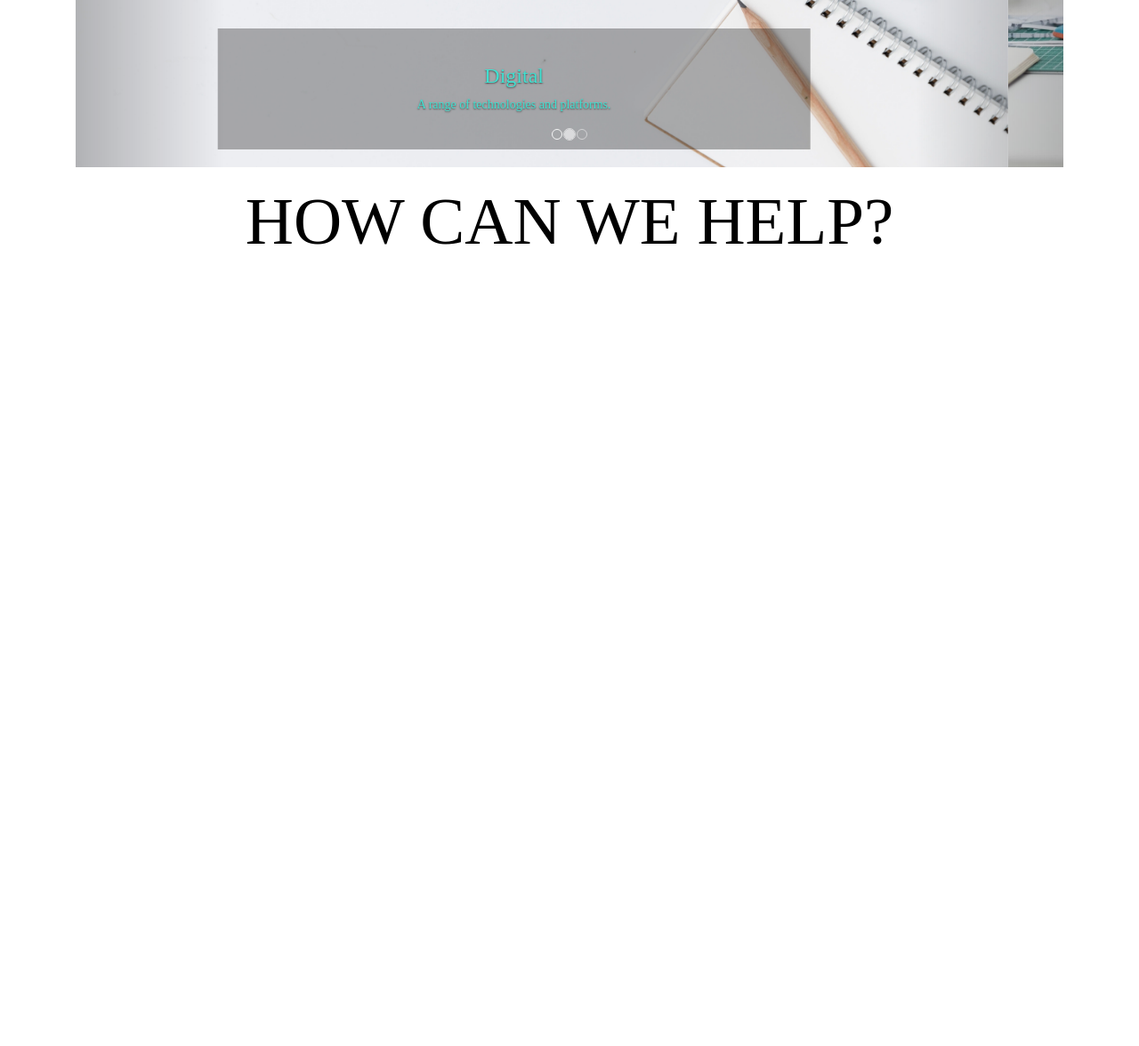
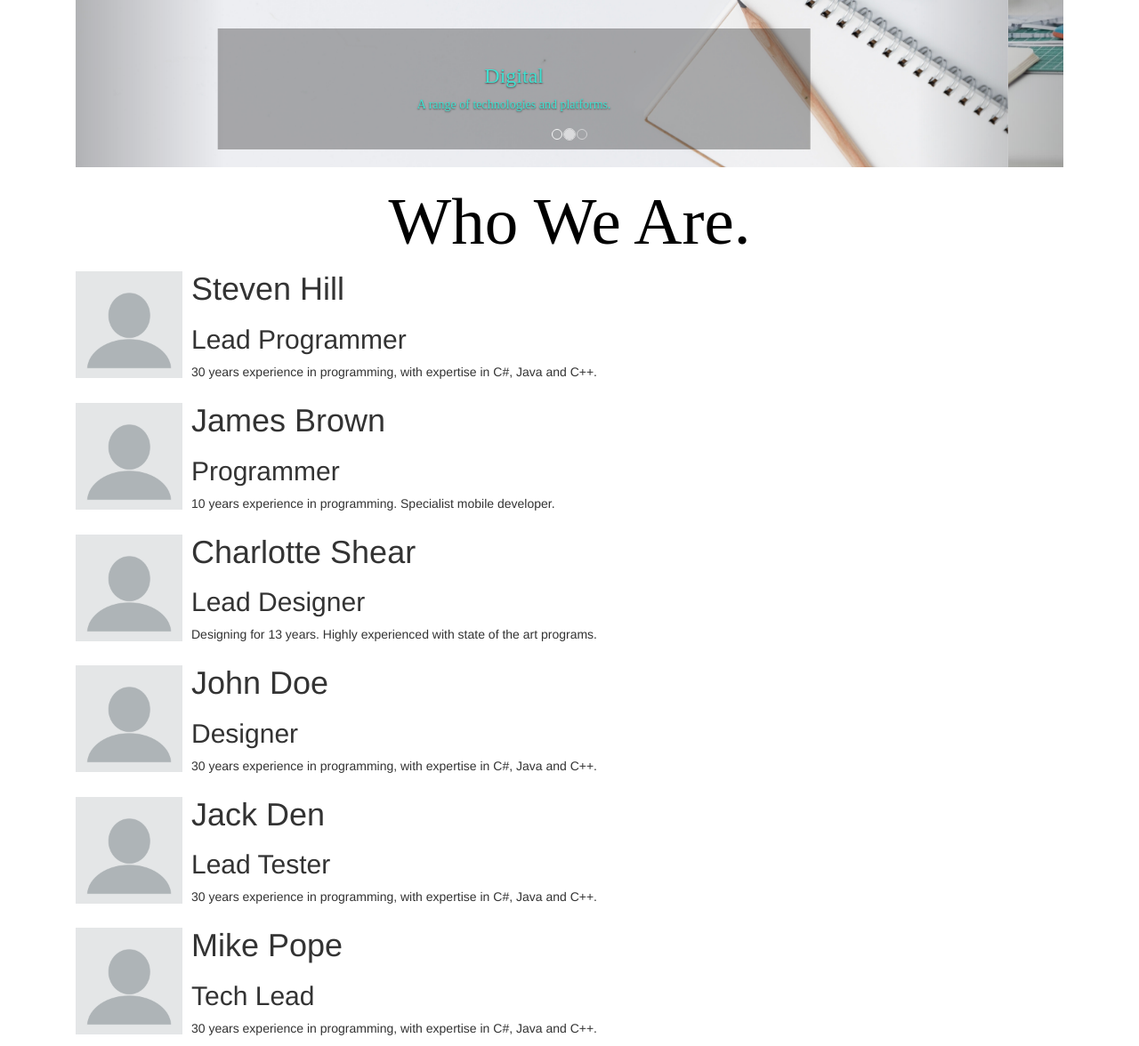
Before and after one commit to DannyRyman19/website, a plain HTML site: page index.html in a window 1280 px wide. Shown: the part 552-1728 px from the top of the page at 89% size. Before the commit the page ends 852 px from the top, so only its background shows below. Drawn offline with nearby package versions, Linux system fonts and the light colour scheme; a script that the page names is missing; a web font is replaced by a local one.

Commit message:
Added team section

```diff
--- a/index.html
+++ b/index.html
@@ -95,7 +95,70 @@
         </div>
       </div>
       <div class="container">
-        <h3 class="header">HOW CAN WE HELP?</h3>
-      </div>
+        <h1 class="header">Who We Are.</h1>
+        <div class="media">
+            <div class="media-left media-middle">
+              <img src="blankprofile.png" class="media-object" style="width:120px">
+            </div>
+            <div class="media-body">
+              <h1 class="media-heading">Steven Hill</h1>
+              <h2 class="media-sub-heading">Lead Programmer</h2>
+              <p>30 years experience in programming, with expertise in C#, Java and C++.</p>
+            </div>
+          </div>
+            <div class="media">
+                <div class="media-left media-middle">
+                    <img src="blankprofile.png" class="media-object" style="width:120px">
+                  </div>
+                  <div class="media-body">
+                    <h1 class="media-heading">James Brown</h1>
+                    <h2 class="media-sub-heading">Programmer</h2>
+                    <p>10 years experience in programming. Specialist mobile developer. </p>
+                  </div>
+            </div>
+          <div class="media">
+              <div class="media-left media-middle">
+                <img src="blankprofile.png" class="media-object" style="width:120px">
+              </div>
+              <div class="media-body">
+                <h1 class="media-heading">Charlotte Shear</h1>
+                <h2 class="media-sub-heading">Lead Designer</h2>
+                <p>Designing for 13 years. Highly experienced with state of the art programs.</p>
+              </div>
+            </div>
+          <div class="media">
+              <div class="media-left media-middle">
+                  <img src="blankprofile.png" class="media-object" style="width:120px">
+                </div>
+                <div class="media-body">
+                  <h1 class="media-heading">John Doe</h1>
+                  <h2 class="media-sub-heading">Designer</h2>
+                  <p>30 years experience in programming, with expertise in C#, Java and C++.</p>
+                </div>
+          </div>
+            <div class="media">
+                <div class="media-left media-middle">
+                  <img src="blankprofile.png" class="media-object" style="width:120px">
+                </div>
+                <div class="media-body">
+                  <h1 class="media-heading">Jack Den</h1>
+                  <h2 class="media-sub-heading">Lead Tester</h2>
+                  <p>30 years experience in programming, with expertise in C#, Java and C++.</p>
+                </div>
+              </div>
+              <div class="media">
+                  <div class="media-left media-middle">
+                      <img src="blankprofile.png" class="media-object" style="width:120px">
+                    </div>
+                    <div class="media-body">
+                      <h1 class="media-heading">Mike Pope</h1>
+                      <h2 class="media-sub-heading">Tech Lead</h2>
+                      <p>30 years experience in programming, with expertise in C#, Java and C++.</p>
+                    </div>
+              </div>
+
+
+
+
 </body>
 </html>
```
